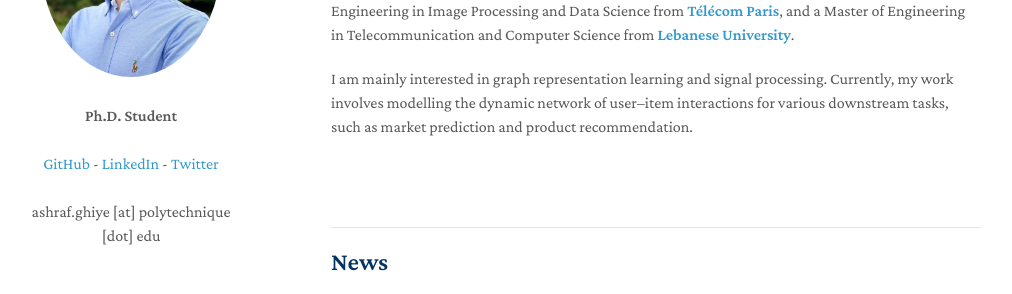
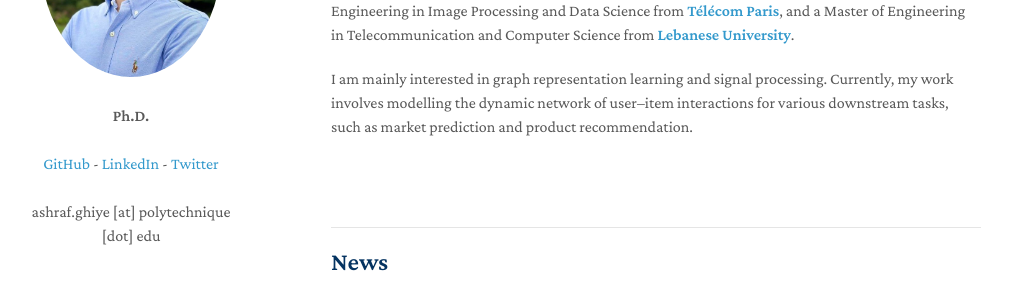
Before and after one commit to ashrafghiye/ashrafghiye.github.io, a Jekyll site: the page built from index.md, in a window 1280 px wide. Shown: the part 298-592 px from the top of the page, without its empty margins (139-1151 px from the left). Built offline with Jekyll 4.4.1, drawn with Linux system fonts in a browser that asks for light colours; our own code applies the rules of GitHub Pages for plain Markdown files; a script that is not in the unit is left out.

Commit message:
Update _config.yml

```diff
--- a/_config.yml
+++ b/_config.yml
@@ -5,7 +5,7 @@ logo: "https://github.com/ashrafghiye/ashrafghiye.github.io/blob/main/figures/as
 author: Ashraf GHIYE
 
 description: >
-  <p style="text-align:center"><b>Ph.D. Student</b>
+  <p style="text-align:center"><b>Ph.D.</b>
   <br><br>
   <a href="https://github.com/ashrafghiye" target="_blank">GitHub</a> -
   <a href="https://www.linkedin.com/in/ashrafghiye/" target="_blank">LinkedIn</a> -
```
